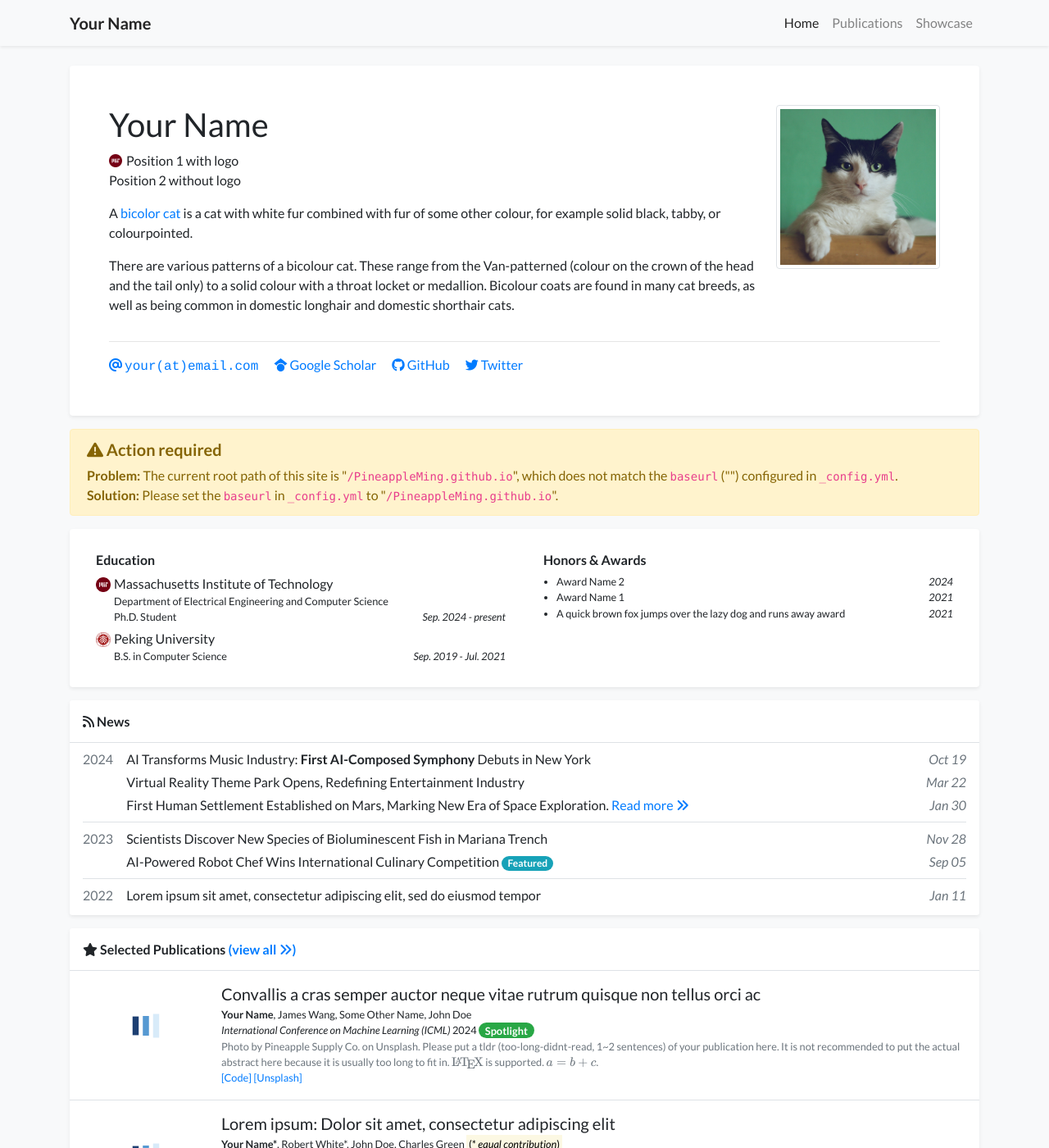
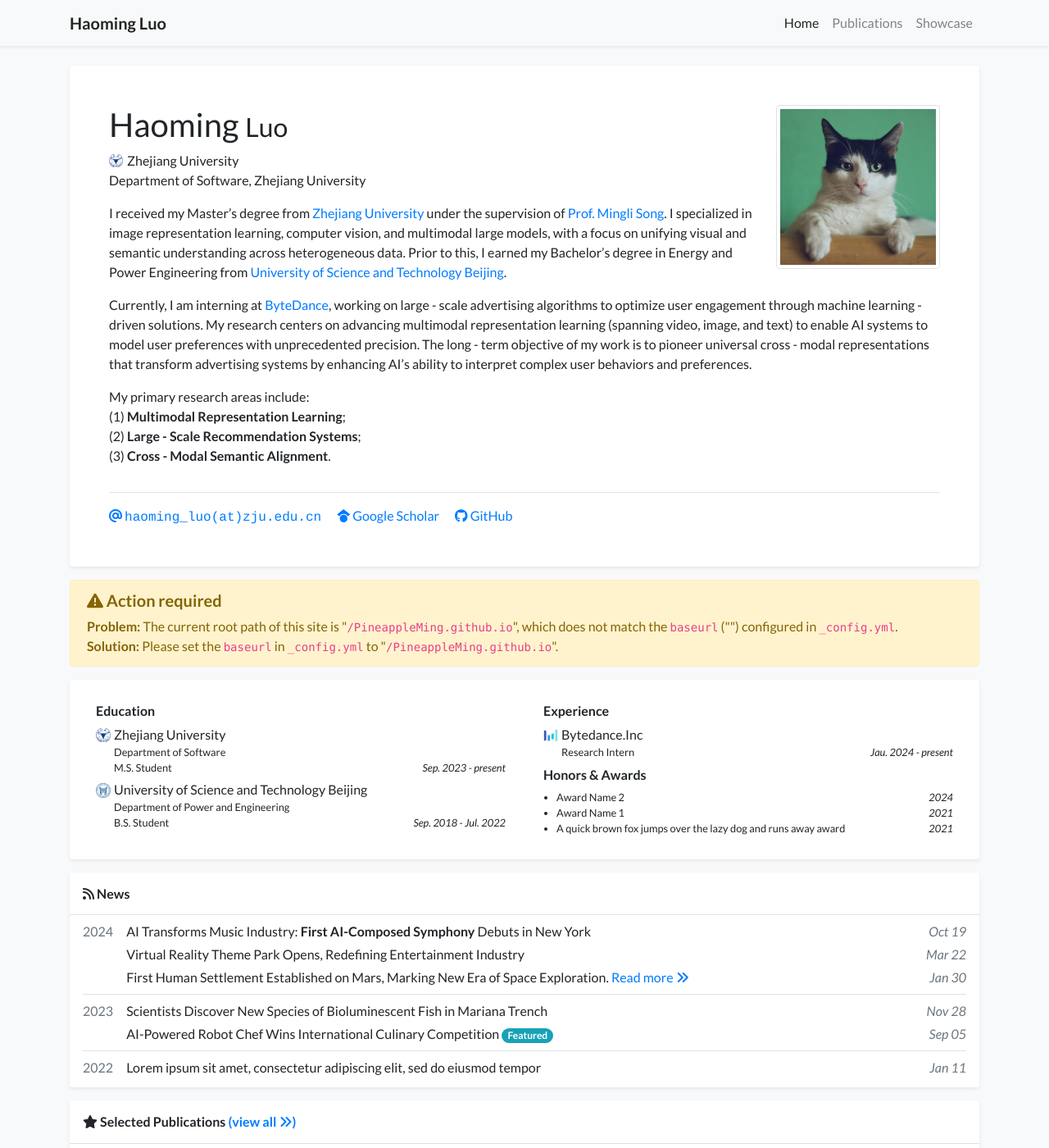
Before and after one commit to PineappleMing/PineappleMing.github.io, a Jekyll site: the page built from index.html, in a window 1280 px wide and 1400 px high. Shown: the whole window at 82% size. Built offline with Jekyll 4.4.1, drawn with Linux system fonts in a browser that asks for light colours; nearby versions of some CDN libraries; a style sheet for code colours, icons or effects is not loaded; some of the changed text lies outside the part shown.

Commit message:
feat: profile updated

```diff
--- a/_data/authors.yml
+++ b/_data/authors.yml
@@ -1,22 +1,22 @@
-"Your Name":
+"Haoming Luo":
   bold: true
 
-"Robert White":
-  url: https://www.google.com/?q=Robert+White
+# "Robert White":
+#   url: https://www.google.com/?q=Robert+White
 
-"Charles Green (MIT)":
-  name: Charles Green
-  url: https://www.google.com/?q=Charles+Green+MIT
+# "Charles Green (MIT)":
+#   name: Charles Green
+#   url: https://www.google.com/?q=Charles+Green+MIT
 
-"Charles Green (Stanford)":
-  name: Charles Green
-  url: https://www.google.com/?q=Charles+Green+Stanford
+# "Charles Green (Stanford)":
+#   name: Charles Green
+#   url: https://www.google.com/?q=Charles+Green+Stanford
 
-"Garrett Harris":
-  url: https://www.google.com/?q=Garrett+Harris
+# "Garrett Harris":
+#   url: https://www.google.com/?q=Garrett+Harris
 
-"James Wang":
-  url: https://www.google.com/?q=James+Wang
+# "James Wang":
+#   url: https://www.google.com/?q=James+Wang
 
-"John Doe":
-  url: https://www.google.com/?q=John+Doe
+# "John Doe":
+#   url: https://www.google.com/?q=John+Doe
--- a/_data/display.yml
+++ b/_data/display.yml
@@ -6,5 +6,5 @@ homepage:
 
 # Feel free to replace the footer text if you would like to, but I will greatly appreciate it
 # if you keep the link to the template so that more people can benefit from it. Thanks!
-footer_text: >-
-  <a href="https://github.com/luost26/academic-homepage" target="_blank"><i class="fas fa-pencil-ruler"></i> academic-homepage</a>
+# footer_text: >-
+#   <a href="https://github.com/luost26/academic-homepage" target="_blank"><i class="fas fa-pencil-ruler"></i> academic-homepage</a>
--- a/_data/profile.yml
+++ b/_data/profile.yml
@@ -1,18 +1,18 @@
-primary_name: "Your Name"
-secondary_name: ""
-navbar_name: "Your Name"
+primary_name: "Haoming"
+secondary_name: "Luo"
+navbar_name: "Haoming Luo"
 
 positions:
-- logo: /assets/images/badges/MIT_Social_circle.png  # Logo is optional
-  name: Position 1 with logo
-- name: Position 2 without logo
+- logo: /assets/images/badges/zju.png  # Logo is optional
+  name: Zhejiang University
+- name: Department of Software, Zhejiang University
 
 
-email: "your@email.com"
+email: "haoming_luo@zju.edu.cn"
 # cv_link: link-to-your-cv-file
-gscholar: xFmQpf4AAAAJ  # This is an example, replace it with your own Google Scholar ID
-github: your_github_id
-twitter: your_twitter_id  # Do not include the '@' symbol
+gscholar: IbBj8OEAAAAJ  # This is an example, replace it with your own Google Scholar ID
+github: PineappleMing
+# twitter: your_twitter_id  # Do not include the '@' symbol
 # wechat_qrcode: /assets/images/etc/wechat.jpg
 # wechat_prompt: >-
 #   Please tell me your <strong>name</strong> and <strong>affiliation</strong> (current or past) when adding my wechat. Thanks!
@@ -22,35 +22,43 @@ twitter: your_twitter_id  # Do not include the '@' symbol
 short_bio_text_justify: false
 short_bio: >-
   <p>
-    A <a href="https://en.wikipedia.org/wiki/Bicolor_cat" target="_blank">bicolor cat</a> is a cat with white fur combined with fur of some other colour, for example solid black, tabby, or colourpointed.
+  I received my Master’s degree from <a href="https://www.zju.edu.cn/" target="_blank">Zhejiang University</a> under the supervision of <a href="https://mypage.zju.edu.cn/msong/669142.html" target="_blank">Prof. Mingli Song</a>. I specialized in image representation learning, computer vision, and multimodal large models, with a focus on unifying visual and semantic understanding across heterogeneous data. Prior to this, I earned my Bachelor’s degree in Energy and Power Engineering from <a href="https://www.ustb.edu.cn/" target="_blank">University of Science and Technology Beijing</a>.
   </p>
   <p>
-    There are various patterns of a bicolour cat. These range from the Van-patterned (colour on the crown of the head
-    and the tail only) to a solid colour with a throat locket or medallion. Bicolour coats are found in many cat breeds,
-    as well as being common in domestic longhair and domestic shorthair cats.
+    Currently, I am interning at <a href="https://bytedance.com/" target="_blank">ByteDance</a>, working on large - scale advertising algorithms to optimize user engagement through machine learning - driven solutions. My research centers on advancing multimodal representation learning (spanning video, image, and text) to enable AI systems to model user preferences with unprecedented precision. The long - term objective of my work is to pioneer universal cross - modal representations that transform advertising systems by enhancing AI’s ability to interpret complex user behaviors and preferences.
   </p>
+  <p>
+    My primary research areas include: <br>
+    (1) <b>Multimodal Representation Learning</b>; <br>
+    (2) <b>Large - Scale Recommendation Systems</b>; <br>
+    (3) <b>Cross - Modal Semantic Alignment</b>.
+  </p>
+
+
+
 
 portrait_url: /assets/images/photos/portrait.jpg
 portrait_caption: >-
   Photo by Manja Vitolic on Unsplash (this caption is optional, comment it out to disable).
 
 education:
-- name: Massachusetts Institute of Technology
-  logo: /assets/images/badges/MIT_Social_circle.png
+- name: Zhejiang University
+  logo: /assets/images/badges/zju.png
   position: >-
-    Department of Electrical Engineering and Computer Science <br/>
-    Ph.D. Student
-  date: Sep. 2024 - present
-- name: Peking University
-  logo: /assets/images/badges/PKU_red.png
-  position: B.S. in Computer Science
-  date: Sep. 2019 - Jul. 2021
+    Department of Software <br/>
+    M.S. Student
+  date: Sep. 2023 - present
+- name: University of Science and Technology Beijing
+  logo: /assets/images/badges/ustb.png
+  position: Department of Power and Engineering
+            <br/>B.S. Student
+  date: Sep. 2018 - Jul. 2022
 
-# experience:
-# - name: Peking University
-#   logo: /assets/images/badges/PKU_red.png
-#   position: Research Intern
-#   date: Sep. 2019 - Jul. 2021
+experience:
+- name: Bytedance.Inc
+  logo: /assets/images/badges/bytedance.png
+  position: Research Intern
+  date: Jau. 2024 - present
 
 awards:
 - name: Award Name 2
```
Also changed, not shown: assets/images/badges/bytedance.png (added), assets/images/badges/ustb.png (added), assets/images/badges/zju.png (added).
